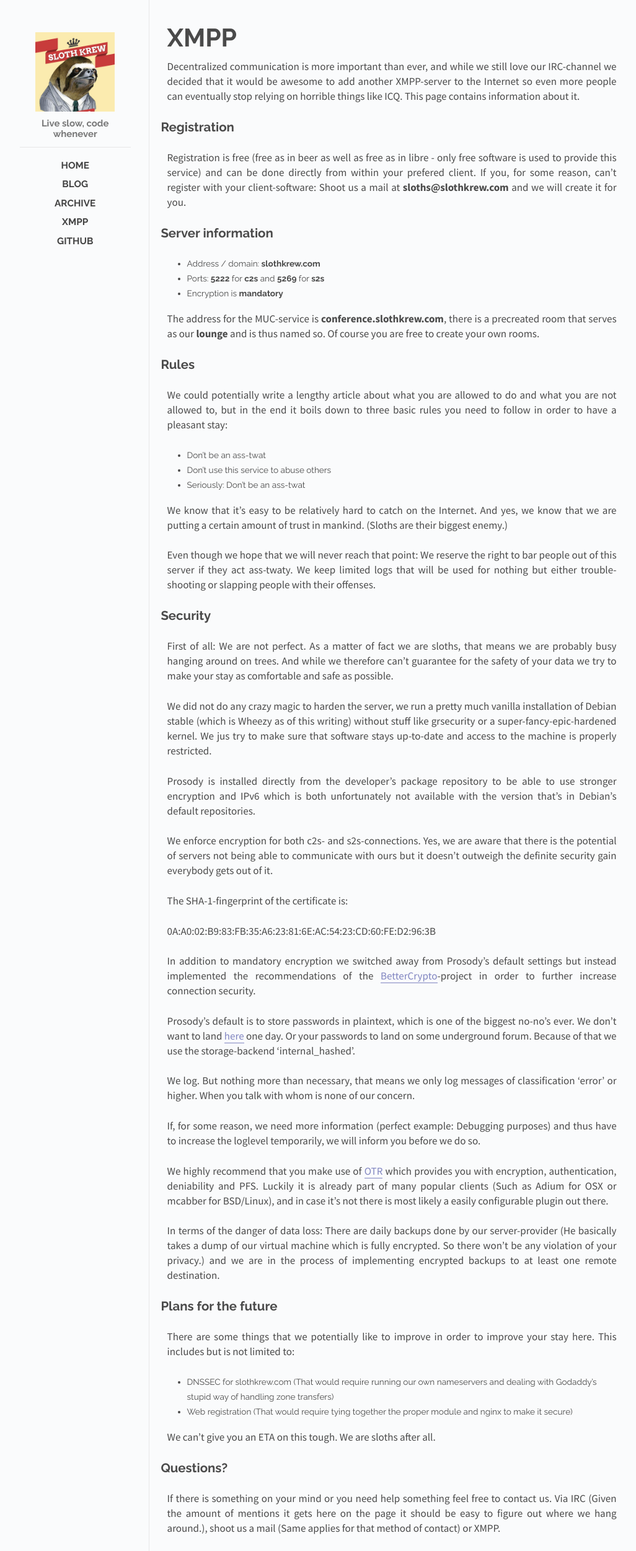
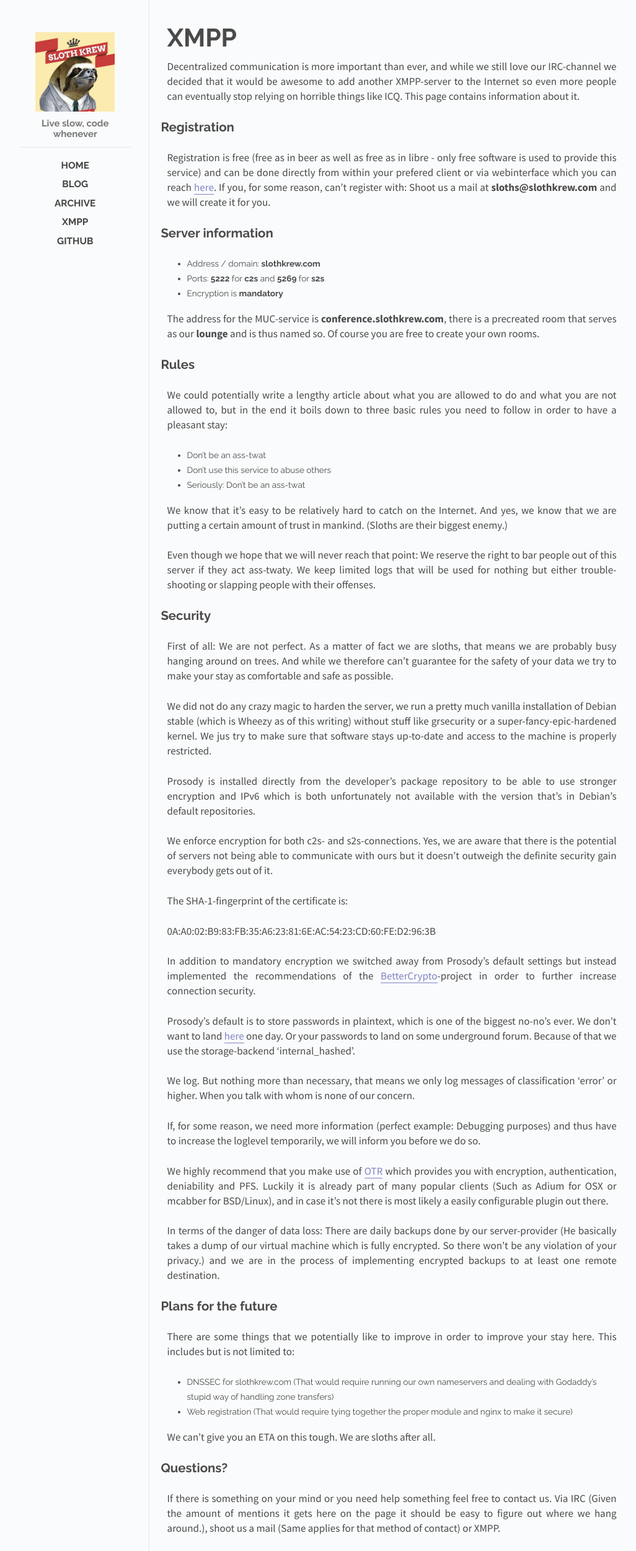
Before and after one commit to Slothkrew/slothkrew.com, a Jekyll site: the page built from xmpp.md, in a window 1280 px wide. Shown: the whole page at 62% size, without its empty margins (118-1144 px from the left). Built offline with Jekyll 4.4.1, drawn with Linux system fonts in a browser that asks for light colours; comment, search, counter and statistics services are not loaded.

Commit message:
Added note about web registration to xmpp.md

```diff
--- a/xmpp.md
+++ b/xmpp.md
@@ -11,9 +11,10 @@ Registration
 ----
 Registration is free (free as in beer as well as free as in libre - only free
 software is used to provide this service) and can be done directly from within
-your prefered client. If you, for some reason, can't register with your
-client-software: Shoot us a mail at **sloths@slothkrew.com** and we will create
-it for you.
+your prefered client or via webinterface which you can reach
+[here](https://slothkrew.com/register). If you, for some reason, can't register
+with: Shoot us a mail at **sloths@slothkrew.com** and we will create it for
+you.
 
 Server information
 ----
```
